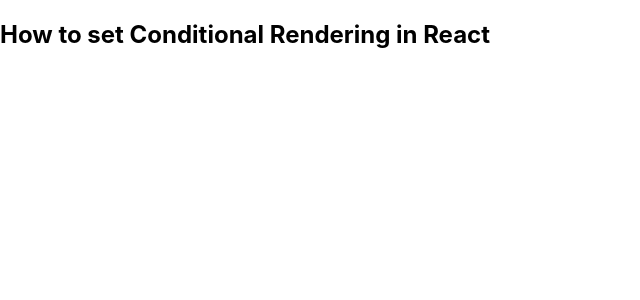
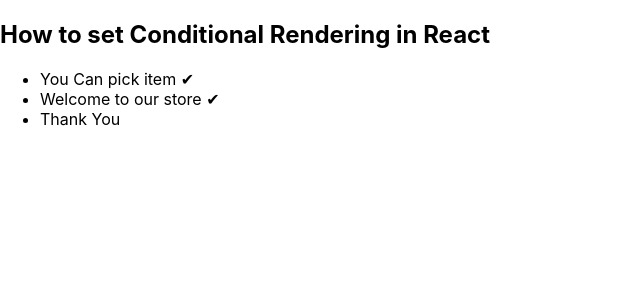
Before and after one commit to AhmedAliEngg/Conditional-Rendering-ReactJs, a React (Create React App) app: page / in a window 1280 px wide. Shown: the top 300 px of the page, without its empty margins (0-640 px from the left). Built offline with nearby package versions, Linux system fonts and the light colour scheme.

Commit message:
conditional assigning jsx to variable

```diff
--- a/src/App.js
+++ b/src/App.js
@@ -1,10 +1,16 @@
 
 import './App.css';
 const Item = ({ name, isPacked }) => {
-  //Conditional Statement with operator if true condition then you can show
-  <li className="item">
-    {name} {isPacked && '✔'}
-  </li>
+  //Conditional assigning JSX to variables
+  let itemContent = name;
+  if (isPacked) {
+    itemContent = name + " ✔";
+  }
+  return (
+    <li>
+      {itemContent}
+    </li>
+  )
 }
 function App() {
   return (
```
